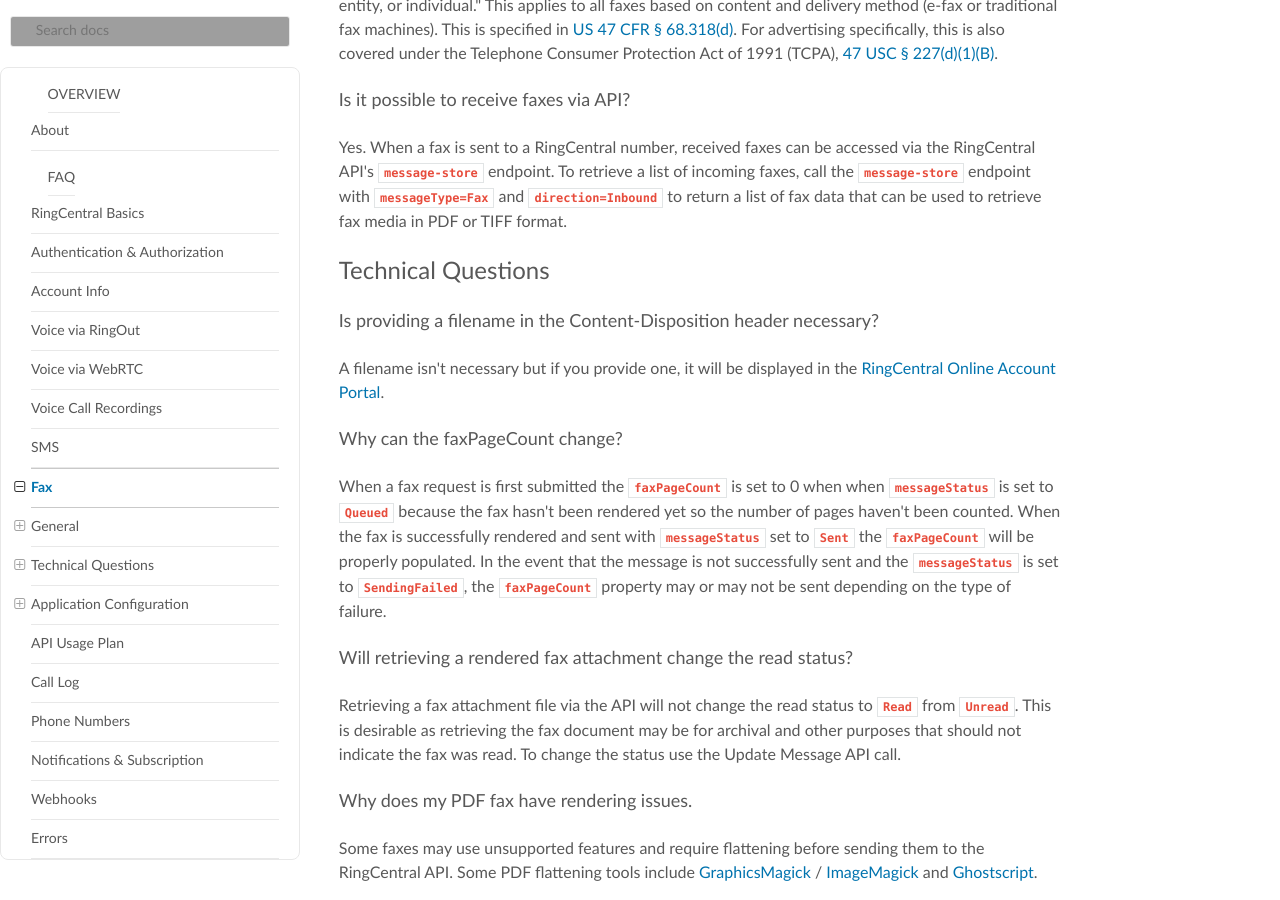
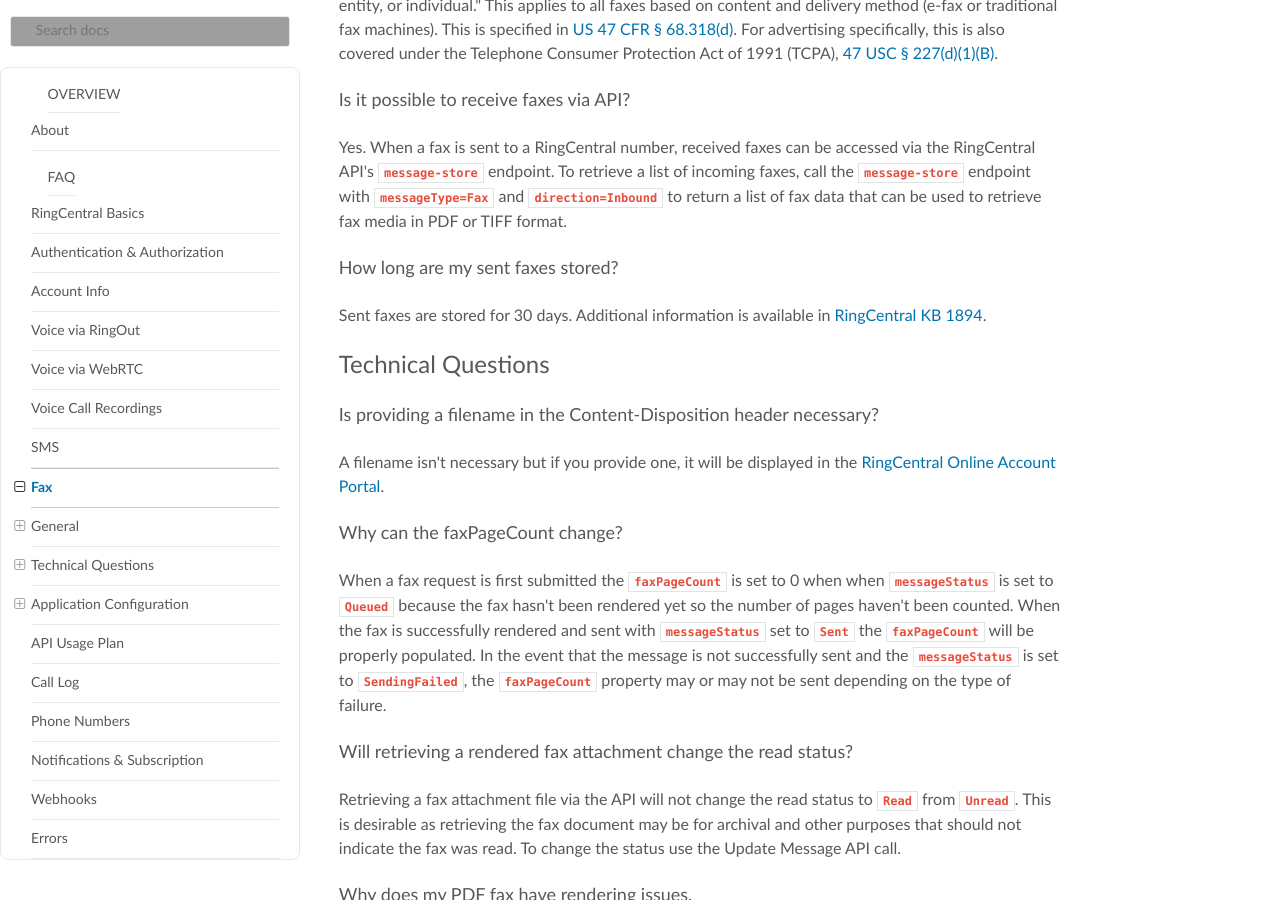
Before and after one commit to ringcentral/ringcentral-faq, an MkDocs documentation site: the page built from docs/fax.md, in a window 1280 px wide and 900 px high, scrolled down 1836 px. Built offline with MkDocs 1.6.1, drawn with Linux system fonts in a browser that asks for light colours; nearby versions of some CDN libraries; old or Windows-style settings are respelled for this version of MkDocs; grey boxes are pictures that could not be loaded.

Commit message:
Update fax.md

```diff
--- a/docs/fax.md
+++ b/docs/fax.md
@@ -52,6 +52,10 @@
 
 Yes. When a fax is sent to a RingCentral number, received faxes can be accessed via the RingCentral API's `message-store` endpoint. To retrieve a list of incoming faxes, call the `message-store` endpoint with `messageType=Fax` and `direction=Inbound` to return a list of fax data that can be used to retrieve fax media in PDF or TIFF format.
 
+### How long are my sent faxes stored?
+
+Sent faxes are stored for 30 days. Additional information is available in [RingCentral KB 1894](https://success.ringcentral.com/articles/RC_Knowledge_Article/2178).
+
 ## Technical Questions
 
 ### Is providing a filename in the Content-Disposition header necessary?
```
